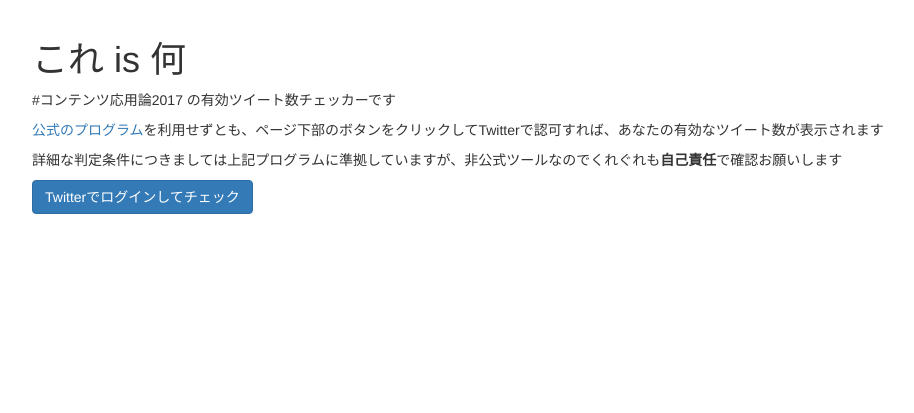
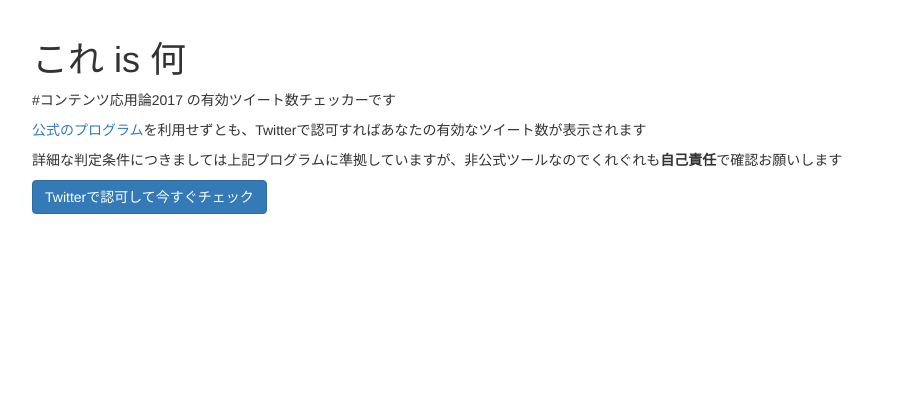
Before and after one commit to Yuiki/conapp_checker, a Django app: template templates/app/index.html in a window 1280 px wide. Shown: the part 51-464 px from the top of the page, without its empty margins (38-952 px from the left). Run offline with Django 3.2, Linux system fonts and the light colour scheme; the template is opened without the code that fills it, so the values that code supplies are empty; some libraries are stand-ins or nearby versions.

Commit message:
:pencil2: change descriptions

```diff
--- a/templates/app/check.html
+++ b/templates/app/check.html
@@ -14,6 +14,6 @@
             </tr>
         {% endfor %}
     </table>
-    <p>※一回前の講義翌日の00:00から講義日の24:00までのツイートのうち #コンテンツ応用論2017 が含まれているものを有効なツイートとしてカウントしています</p>
+    <p>※一回前の講義翌日の00:00から講義日の24:00までの、認可したアカウントによるRTを除いたツイートのうち #コンテンツ応用論2017 が含まれているものを有効なツイートとしてカウントしています</p>
     <p>詳細な判定条件につきましては<a href="https://github.com/abeken1011/content-application2017" target="_blank">公式の出席判定プログラム</a>に準拠していますが、非公式ツールなのでくれぐれも<b>自己責任</b>で確認お願いします</p>
 {% endblock %}
--- a/templates/app/index.html
+++ b/templates/app/index.html
@@ -2,7 +2,7 @@
 {% block content %}
     <h1>これ is 何</h1>
     <p>#コンテンツ応用論2017 の有効ツイート数チェッカーです</p>
-    <p><a href="https://github.com/abeken1011/content-application2017" target="_blank">公式のプログラム</a>を利用せずとも、ページ下部のボタンをクリックしてTwitterで認可すれば、あなたの有効なツイート数が表示されます</p>
+    <p><a href="https://github.com/abeken1011/content-application2017" target="_blank">公式のプログラム</a>を利用せずとも、Twitterで認可すればあなたの有効なツイート数が表示されます</p>
     <p>詳細な判定条件につきましては上記プログラムに準拠していますが、非公式ツールなのでくれぐれも<b>自己責任</b>で確認お願いします</p>
-    <button class="btn btn-primary" onclick="location.href='{% url 'social:begin' 'twitter' %}?next={% url 'check' %}'">Twitterでログインしてチェック</button>
+    <button class="btn btn-primary" onclick="location.href='{% url 'social:begin' 'twitter' %}?next={% url 'check' %}'">Twitterで認可して今すぐチェック</button>
 {% endblock %}
```
